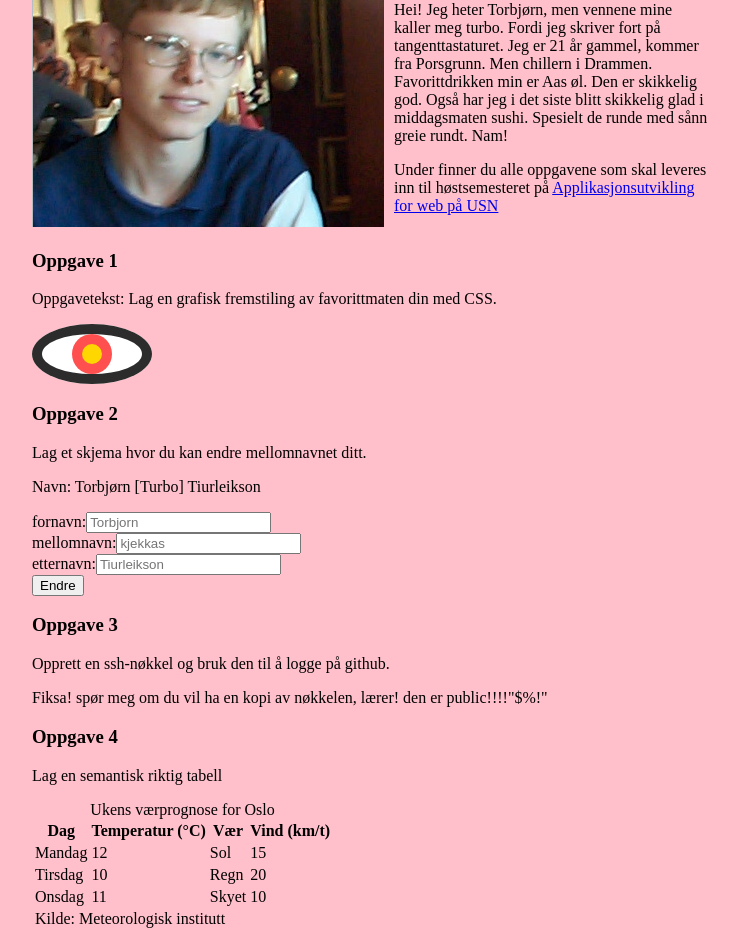
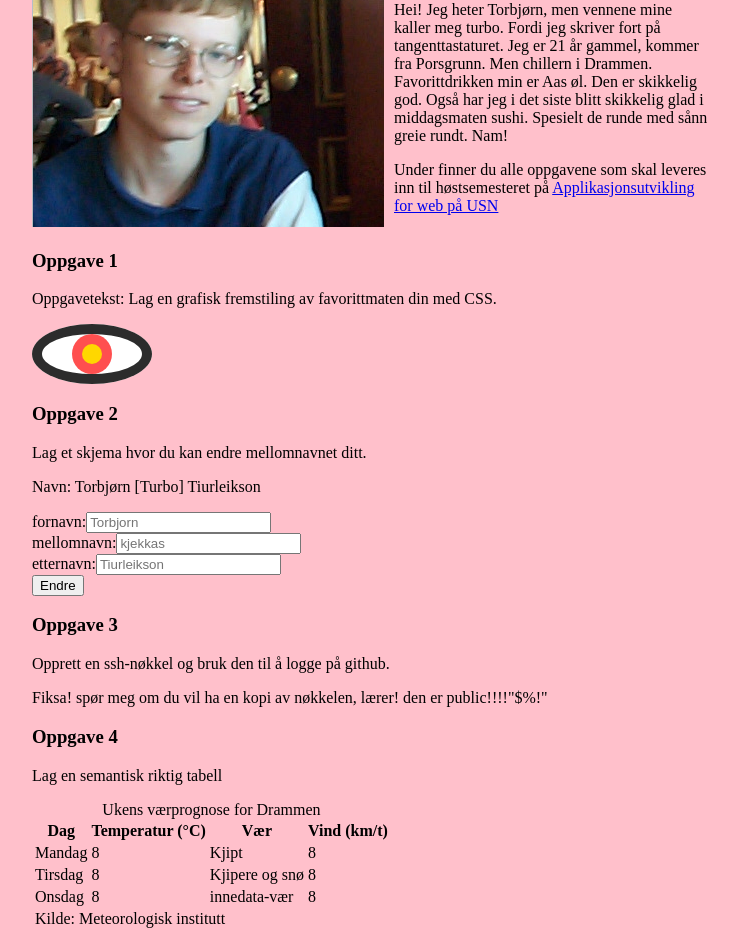
Before and after one commit to TurboTorbjorn1337/julesemesteroppgave2025, a website built with Vite: page index.html in a window 1280 px wide. Shown: the part 124-1063 px from the top of the page, without its empty margins (276-1014 px from the left). Built offline with nearby package versions, Linux system fonts and the light colour scheme.

Commit message:
tabell drammen

```diff
--- a/index.html
+++ b/index.html
@@ -2,7 +2,7 @@
 <html lang="en">
   <head>
     <meta charset="UTF-8" />
-    <link rel="icon" type="image/svg+xml" href="/vite.svg" />
+    <link rel="icon" type="image/png" href="/torbis.png" />
     <meta name="viewport" content="width=device-width, initial-scale=1.0" />
     <title>julesemesteroppgave2025 - Torbjørn Tiurleikson</title>
   </head>
@@ -44,7 +44,7 @@
           <h1>Oppgave 4</h1>
           <p>Lag en semantisk riktig tabell</p>
           <table>
-            <caption>Ukens værprognose for Oslo</caption>
+            <caption>Ukens værprognose for Drammen</caption>
 
             <thead>
               <tr>
@@ -58,21 +58,21 @@
             <tbody>
               <tr>
                 <td>Mandag</td>
-                <td>12</td>
-                <td>Sol</td>
-                <td>15</td>
+                <td>8</td>
+                <td>Kjipt</td>
+                <td>8</td>
               </tr>
               <tr>
                 <td>Tirsdag</td>
-                <td>10</td>
-                <td>Regn</td>
-                <td>20</td>
+                <td>8</td>
+                <td>Kjipere og snø</td>
+                <td>8</td>
               </tr>
               <tr>
                 <td>Onsdag</td>
-                <td>11</td>
-                <td>Skyet</td>
-                <td>10</td>
+                <td>8</td>
+                <td>innedata-vær</td>
+                <td>8</td>
               </tr>
             </tbody>
 
```
